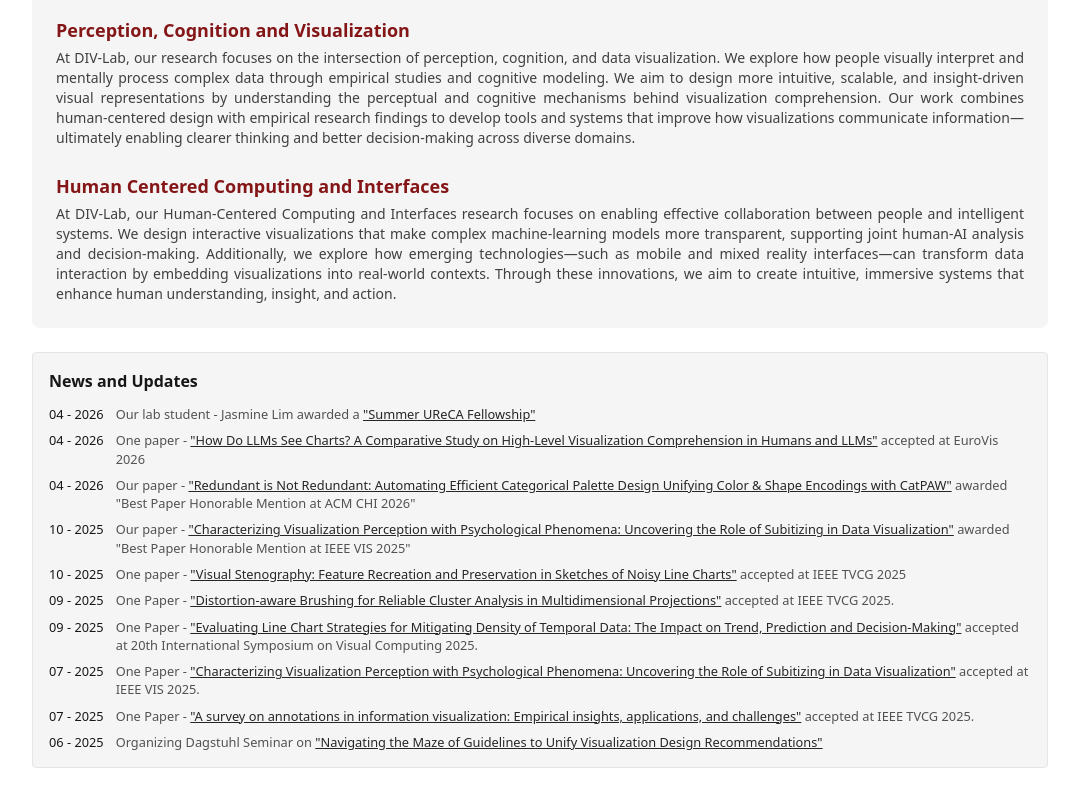
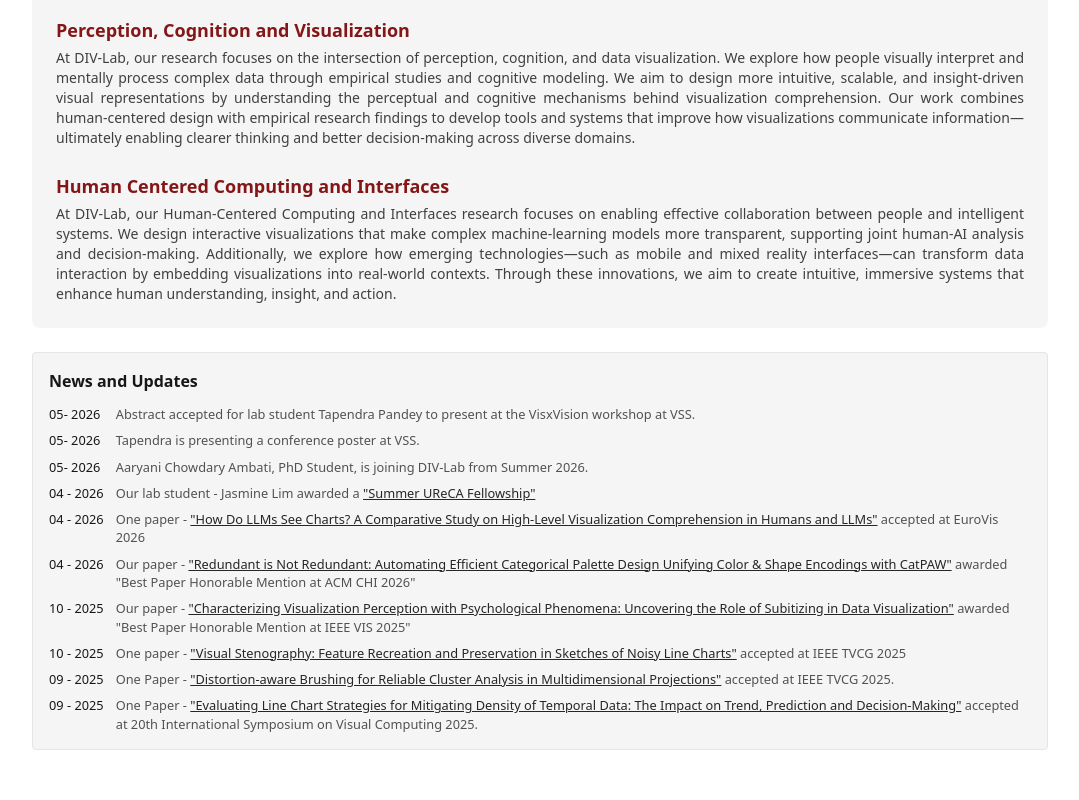
Before and after one commit to nischaldinesh/div_lab_website, a Next.js app: page / in a window 1280 px wide. Shown: the part 868-1668 px from the top of the page, without its empty margins (200-1279 px from the left). Built offline with nearby package versions, Linux system fonts and the light colour scheme.

Commit message:
Update news entries

```diff
--- a/data/news.ts
+++ b/data/news.ts
@@ -6,6 +6,19 @@ export type NewsRecord = {
 };
 
 export const newsData: NewsRecord[] = [
+  {
+    date: "05- 2026",
+    content:
+      "Abstract accepted for lab student Tapendra Pandey to present at the VisxVision workshop at VSS.",
+  },
+  {
+    date: "05- 2026",
+    content: "Tapendra is presenting a conference poster at VSS.",
+  },
+  {
+    date: "05- 2026",
+    content: "Aaryani Chowdary Ambati, PhD Student, is joining DIV-Lab from Summer 2026.",
+  },
   {
     date: "04 - 2026",
     content:
```
